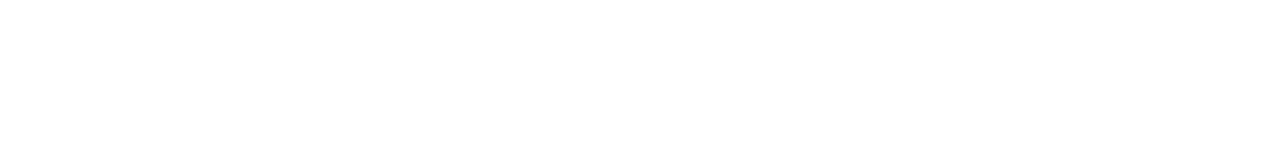
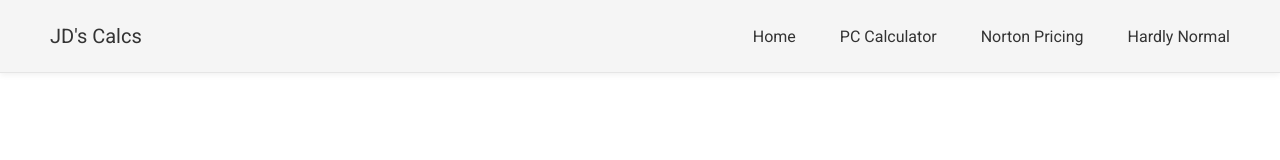
Before and after one commit to MrJaydos/hncalc, a plain HTML site: page pages/pc-calc.html in a window 1280 px wide. Drawn offline with Linux system fonts and the light colour scheme; files that its build step writes are made by us from their sources.

Commit message:
Nav bar now works across multiple pages.

```diff
--- a/pages/pc-calc.html
+++ b/pages/pc-calc.html
@@ -2,9 +2,21 @@
 <html lang="en">
   <head>
     <link href="../css/styles.css" type="text/css" rel="stylesheet" />
+    <link href="./css/pc-calc.css" type="text/css" rel="stylesheet" />
+    <link href="https://fonts.googleapis.com/css?family=Roboto:300,400,600,700" rel="stylesheet" />
     <title>PC Calculators</title>
   </head>
   <body>
+    <header id="header">
+        <div id="navbar">
+            <script src="../script/include.js"></script>
+            <script>
+            loadNavbar();
+            </script>
+        </div>
+     </header>
+     <div class="main-content">
 
+     </div>
   </body>
 </html>
--- a/partials/nav.html
+++ b/partials/nav.html
@@ -8,9 +8,9 @@
         role="button"><span></span><span></span><span></span></label>
     <nav>
         <ul>
-            <li><a href="./index.html">Home</a></li>
-            <li><a href="./pages/pc-calc.html">PC Calculator</a></li>
-            <li><a href="./pages/norton.html">Norton Pricing</a></li>
+            <li><a href="/hncalc/index.html">Home</a></li>
+            <li><a href="/hncalc/pages/pc-calc.html">PC Calculator</a></li>
+            <li><a href="/hncalc/pages/norton.html">Norton Pricing</a></li>
             <li><a href="www.harveynorman.com.au">Hardly Normal</a></li>
         </ul>
     </nav>
--- a/script/include.js
+++ b/script/include.js
@@ -1,5 +1,5 @@
 function loadNavbar() {
-    fetch("./partials/nav.html")
+    fetch("/hncalc/partials/nav.html")
     .then(res => res.text())
     .then(html => {
         document.getElementById("navbar").innerHTML = html;
```
